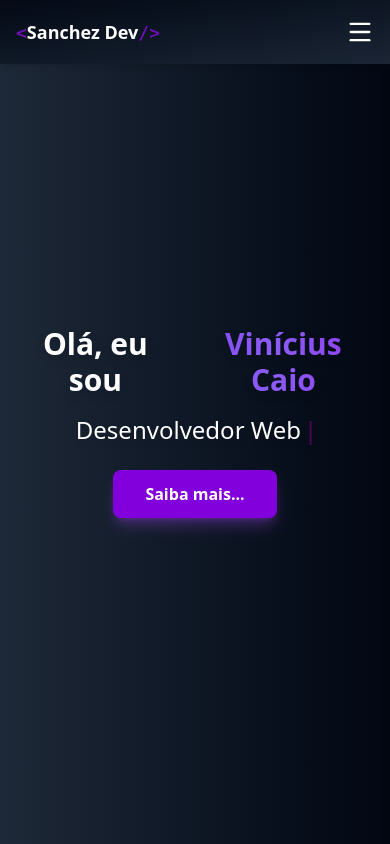
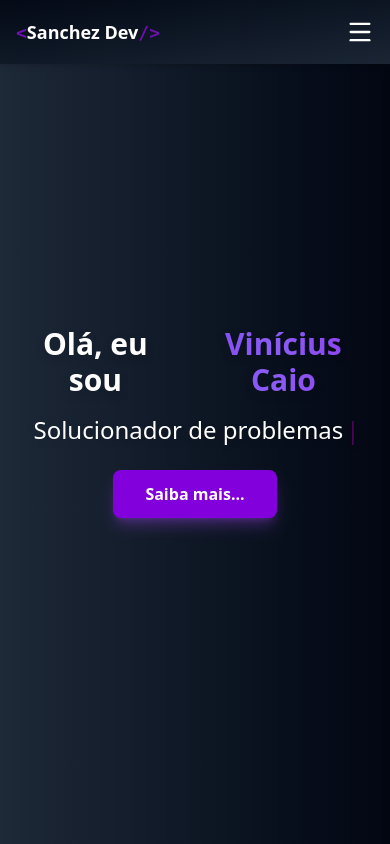
Before and after one commit to SanchezDeveloper/meu-portfolio, a Next.js app: page / in a window 390 px wide. Shown: the top 844 px of the page. Built offline with nearby package versions, Linux system fonts and the light colour scheme.

Commit message:
adjusting responsiveness

```diff
--- a/src/components/home-section.tsx
+++ b/src/components/home-section.tsx
@@ -16,9 +16,7 @@ export default function FirstSection() {
 
   // Typewriter ajustado para mobile
   const [typedText] = useTypewriter({
-    words: isMobile
-      ? ["Desenvolvedor Web"] // só a primeira palavra no mobile
-      : ["Desenvolvedor Web", "Solucionador de problemas", "Fascinado por tecnologia"],
+    words: ["Desenvolvedor Web", "Solucionador de problemas", "Fascinado por tecnologia"],
     loop: true,
     delaySpeed: 2000,
   });
```
